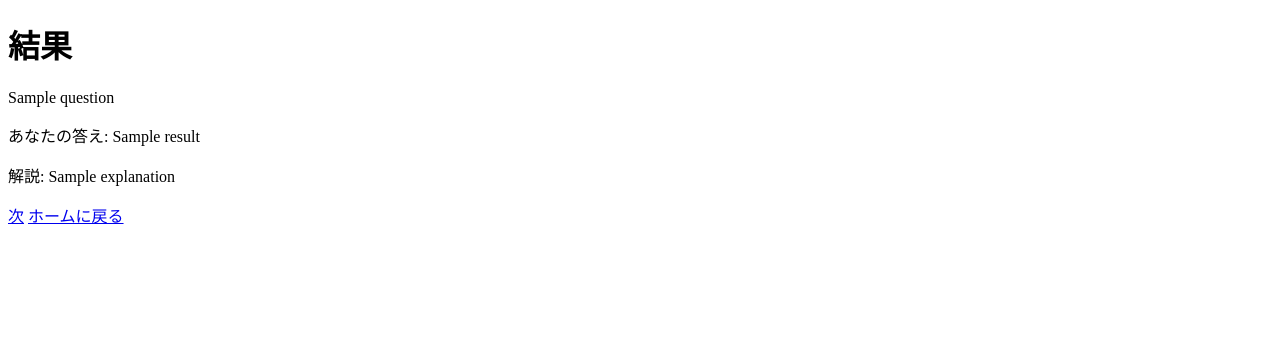
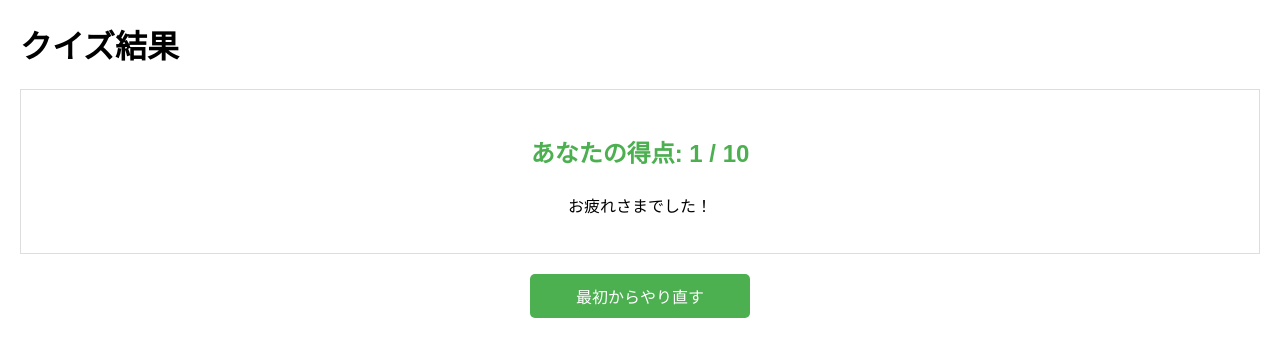
Before and after one commit to togoRyo3527/flask, a Flask app: template templates/result.html in a window 1280 px wide. Shown: the top 357 px of the page. Run offline with Flask 3, Linux system fonts and the light colour scheme; the visitor is signed in with stand-in values (Sample User, id 1); the template is opened without the code that fills it: most values are stand-ins (such as "Sample title", 1, 10 or a date in 2020).

Commit message:
抜けてた分

```diff
--- a/app.py
+++ b/app.py
@@ -1,139 +1,89 @@
 from flask import Flask, render_template, request, redirect, url_for, session
-import pandas as pd
 import random
+import csv
 
 app = Flask(__name__)
-app.secret_key = 'your_secret_key'  # セッション管理用の秘密鍵
+app.secret_key = 'your_secret_key'
 
+# CSVファイルから問題を読み込む関数
+def load_questions(filename):
+    with open(filename, newline='', encoding='utf-8') as f:
+        reader = csv.DictReader(f)
+        return list(reader)
 
-# グローバル変数として質問データを保持
-questions = []
+# カテゴリと対応するCSVファイルのマッピング
+category_files = {
+    'danger': './data/Danger.csv',
+    'legal': './data/Legal.csv',
+    'product': './data/Product.csv',
+    'account': './data/Account.csv'
+}
 
-# トップページ（カテゴリ選択用）
-@app.route("/")
+@app.route('/')
 def index():
-    return render_template("index.html")
+    return render_template('index.html')
 
+@app.route('/select_category', methods=['POST'])
+def select_category():
+    category = request.form['category']
+    session['category'] = category
+    session['questions'] = random.sample(load_questions(category_files[category]), 10)
+    session['current_question'] = 0
+    session['correct_answers'] = 0
+    session['answered'] = False
+    return redirect(url_for('question'))
 
-# カテゴリ選択時の処理
-@app.route("/select_category", methods=["POST"])
-def select_category():
-    global questions  # グローバル変数を使用
-    # ユーザーが選択したカテゴリをセッションに保存
-    category = request.form.get("category")
-    session['category'] = category
-    if category == "danger":
-        session['カテゴリ'] = '危険選択'
-    elif category == "legal":
-        session['カテゴリ'] = '約款と法律'
-    elif category == "product":
-        session['カテゴリ'] = '生命保険商品と営業'
-    elif category == "account":
-        session['カテゴリ'] = '生命保険会計'
+@app.route('/question', methods=['GET', 'POST'])
+def question():
+    if session.get('current_question') is None:
+        return redirect(url_for('index'))
 
-    # 選択に基づいて対応するCSVを読み込み
-    if category == "danger":
-        csv_file = "./data/Danger.csv"
-    elif category == "legal":
-        csv_file = "./data/Legal.csv"
-    elif category == "product":
-        csv_file = "./data/Product.csv"
-    elif category == "account":
-        csv_file = "./data/Account.csv"
-    else:
-        return redirect(url_for('index'))  # 無効なカテゴリの場合はトップに戻る
+    # 現在の質問を表示
+    current_question = session['questions'][session['current_question']]
+    current_question_number = session['current_question'] + 1
+    return render_template(
+        'question.html',
+        question=current_question,
+        current_question_number=current_question_number,
+        show_next=session.get('answered', False)
+    )
 
-    # CSVファイルを読み込み、質問データを作成
-    try:
-        data = pd.read_csv(csv_file, encoding='utf-8')
-    except FileNotFoundError:
-        return f"CSVファイルが見つかりません: {csv_file}"
+@app.route('/answer', methods=['POST'])
+def answer():
+    # 解答送信時の処理
+    user_answer = int(request.form['answer'])
+    correct_answer = int(session['questions'][session['current_question']]['answer'])
 
-    # 質問データをグローバル変数に保存（セッションに保存しない）
-    questions = [
-        {
-            "id": index,
-            "question": row["question"],
-            "answer": row["answer"],
-            "explanation": row["explanation"]
-        }
-        for index, row in data.iterrows()
-    ]
+    session['user_answer'] = user_answer
+    session['correct_answer'] = correct_answer
+    session['answered'] = True  # 解答済みフラグ
 
-    session['used_questions'] = []  # 使用済みの質問IDを記録するリスト
-    session['current_question'] = 0  # 現在の質問インデックスを初期化
+    # 正解数の更新
+    if user_answer == correct_answer:
+        session['correct_answers'] += 1
 
     return redirect(url_for('question'))
 
+@app.route('/next', methods=['POST'])
+def next_question():
+    session['answered'] = False
+    session['current_question'] += 1
 
-# 質問の表示と回答
-@app.route("/question", methods=["GET", "POST"])
-def question():
-    global questions  # グローバル変数を使用
-    if not questions:
-        return redirect(url_for('index'))  # 質問データが存在しない場合はトップに戻る
+    if session['current_question'] >= len(session['questions']):
+        return redirect(url_for('result'))
 
-    # 使用済みの質問リストを取得
-    used_questions = session.get('used_questions', [])
+    return redirect(url_for('question'))
 
-    # すべての問題を表示し終えた場合は終了ページへ
-    if len(used_questions) >= len(questions):
-        return render_template("complete.html")
+@app.route('/result')
+def result():
+    correct = session['correct_answers']
+    total = len(session['questions'])
+    return render_template('result.html', correct=correct, total=total)
 
-    # カテゴリ選択後のGETリクエスト時には未使用の質問をランダムに選択
-    if request.method == "GET":
-        remaining_questions = [q for q in questions if q['id'] not in used_questions]
-        question = random.choice(remaining_questions)
-        session['current_question'] = question['id']  # 現在の質問IDをセッションに保存
-
-        return render_template(
-            "question.html",
-            category = session['カテゴリ'],
-            question = question,
-            result = None,
-            explanation = None,
-            show_next = False
-        )
-
-    # POSTメソッドで解答が送信された場合
-    if request.method == "POST":
-        # 現在の質問IDから質問を特定
-        current_question_id = session.get('current_question')
-        question = next((q for q in questions if q['id'] == current_question_id), None)
-
-        if 'answer' in request.form:  # 解答が送信されたとき
-            user_answer = int(request.form["answer"])
-            correct_answer = int(question["answer"])
-            explanation = question["explanation"]
-            result = "正解" if user_answer == correct_answer else "不正解"
-
-            # 質問IDを使用済みリストに追加し、セッションを更新
-            used_questions.append(current_question_id)
-            session['used_questions'] = used_questions
-
-            return render_template(
-                "question.html",
-                category = session['カテゴリ'],
-                user_answer = "正しい" if user_answer == 1 else "誤り",
-                correct_answer = "正しい" if correct_answer == 1 else "誤り",
-                question = question,
-                result = result,
-                explanation = explanation,
-                show_next=True
-            )
-
-        elif 'next' in request.form:  # 次の問題ボタンが押されたとき
-            return redirect(url_for('question'))
-
-    return redirect(url_for('index'))
-
-
-@app.route("/reset")
+@app.route('/reset')
 def reset():
-    # セッションをリセットし、最初の問題に戻る
     session.clear()
     return redirect(url_for('index'))
 
-
-if __name__ == "__main__":
+if __name__ == '__main__':
     app.run(debug=True)
--- a/templates/index.html
+++ b/templates/index.html
@@ -37,7 +37,7 @@
         {% endif %}
         <form action="{{ url_for('select_category') }}" method="POST">
             <button type="submit" name="category" value="danger" class="button">危険選択</button>
-            <button type="submit" name="category" value="legal" class="button">約款と法律</button>
+            <button type="submit" name="category" value="legal" class="button">法律と約款</button>
             <button type="submit" name="category" value="product" class="button">生命保険商品と営業</button>
             <button type="submit" name="category" value="account" class="button">生命保険会計</button>
         </form>
--- a/templates/result.html
+++ b/templates/result.html
@@ -2,14 +2,46 @@
 <html lang="ja">
 <head>
     <meta charset="UTF-8">
-    <title>結果表示</title>
+    <title>結果</title>
+    <style>
+        body {
+            font-family: Arial, sans-serif;
+            margin: 20px;
+        }
+        .result-box {
+            border: 1px solid #ddd;
+            padding: 20px;
+            margin-bottom: 20px;
+            text-align: center;
+        }
+        .result {
+            font-weight: bold;
+            font-size: 24px;
+            color: #4CAF50;
+        }
+        .retry {
+            display: block;
+            width: 200px;
+            padding: 10px;
+            margin: 20px auto;
+            text-decoration: none;
+            background-color: #4CAF50;
+            color: white;
+            text-align: center;
+            border-radius: 5px;
+        }
+        .retry:hover {
+            background-color: #45a049;
+        }
+    </style>
 </head>
 <body>
-    <h1>結果</h1>
-    <p>{{ question.question }}</p>
-    <p>あなたの答え: {{ result }}</p>
-    <p>解説: {{ explanation }}</p>
-    <a href="{{ url_for("question")}}">次</a>
-    <a href="{{ url_for('index') }}">ホームに戻る</a>
+    <h1>クイズ結果</h1>
+    <div class="result-box">
+        <p class="result">あなたの得点: {{ session['correct_answers'] }} / {{ total }}</p>
+        <p>お疲れさまでした！</p>
+    </div>
+
+    <a href="{{ url_for('reset') }}" class="retry">最初からやり直す</a>
 </body>
 </html>
```
Also changed, not shown: templates/question.html (+10 -13 lines).
